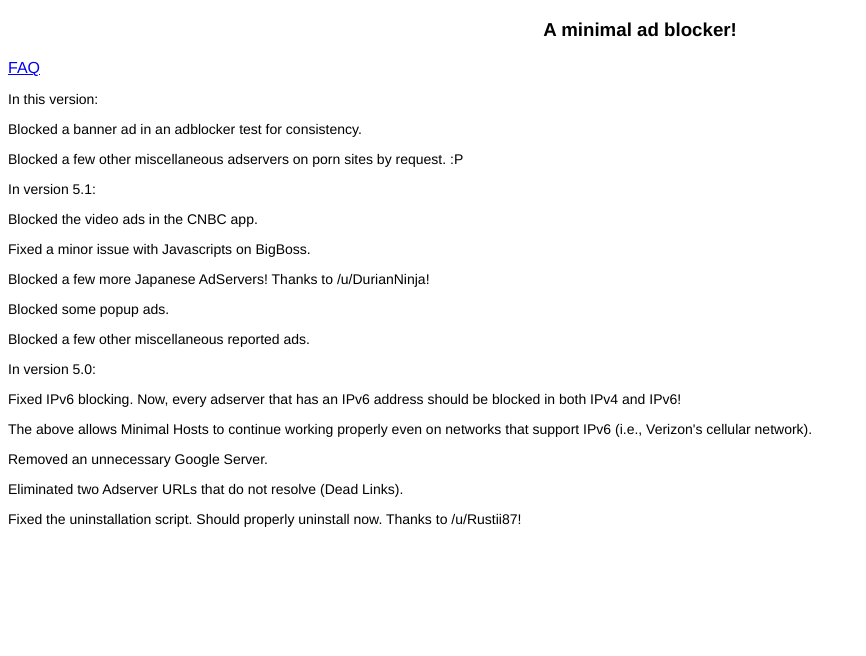
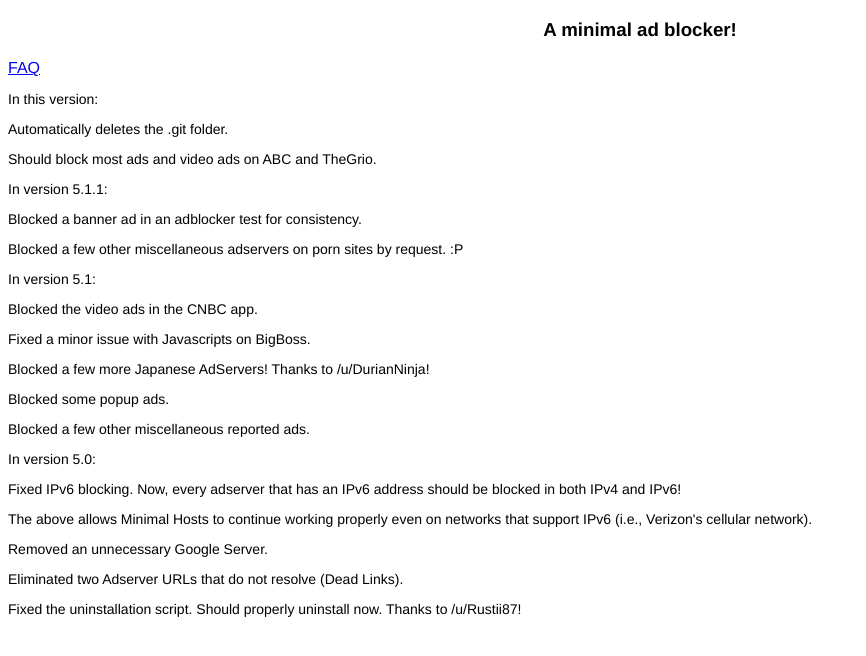
Before and after one commit to arcetera/repodepictions, a plain HTML site: page minimalhostsblocker.html in a window 1280 px wide. Shown: the whole page, without its empty margins (0-866 px from the left). Drawn offline with Linux system fonts and the light colour scheme.

Commit message:
MHB 5.1.1

```diff
--- a/minimalhostsblocker.html
+++ b/minimalhostsblocker.html
@@ -13,6 +13,9 @@ p {text-align:justified;font-family:Helvetica;font-size:14px;font-style:normal;f
 <h3>A minimal ad blocker!</h3>
 <a href="http://arcticsn0w.github.io/repodepictions/minimalfaq.html">FAQ</a>
 <p>In this version:</p>
+<p>Automatically deletes the .git folder.</p>
+<p>Should block most ads and video ads on ABC and TheGrio.</p>
+<p>In version 5.1.1:</p>
 <p>Blocked a banner ad in an adblocker test for consistency.</p>
 <p>Blocked a few other miscellaneous adservers on porn sites by request. :P</p>
 <p>In version 5.1:</p>
```
Also changed, not shown: minimalfaq.html (+1 -1 lines).
